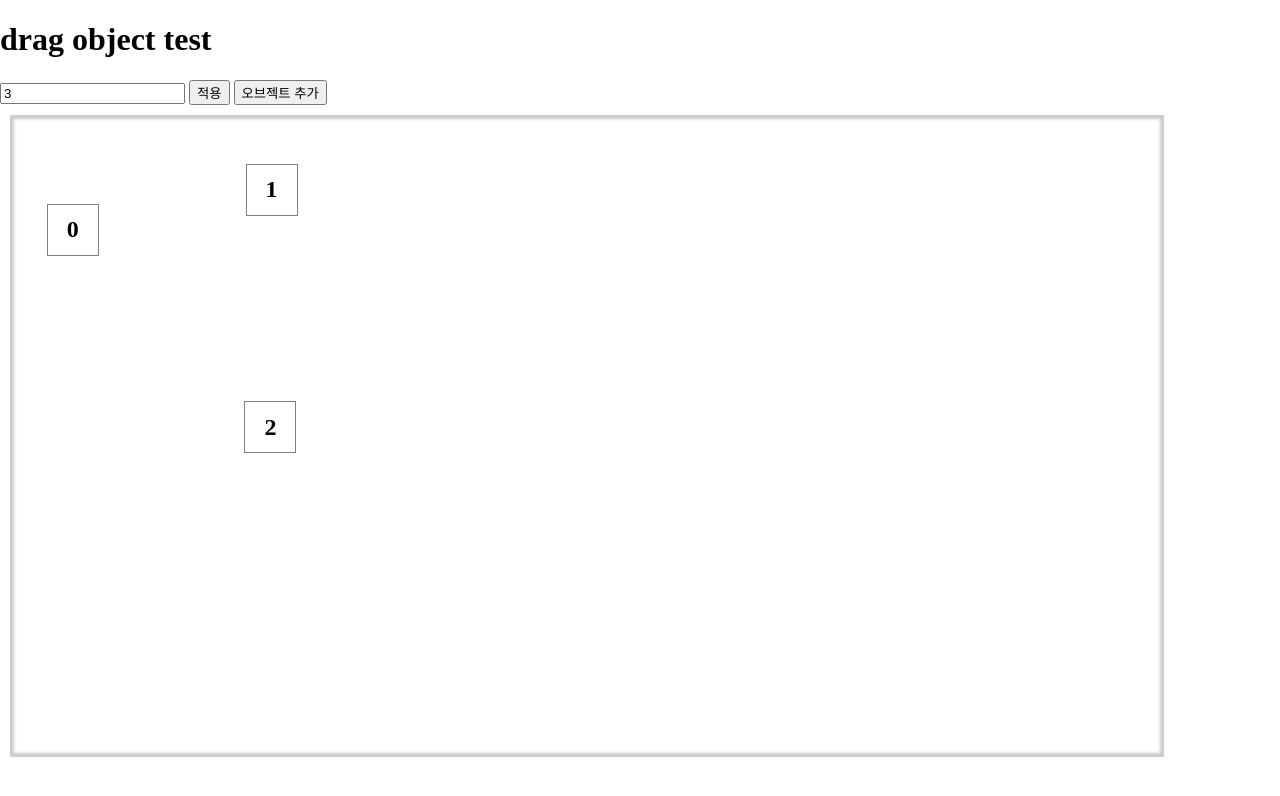
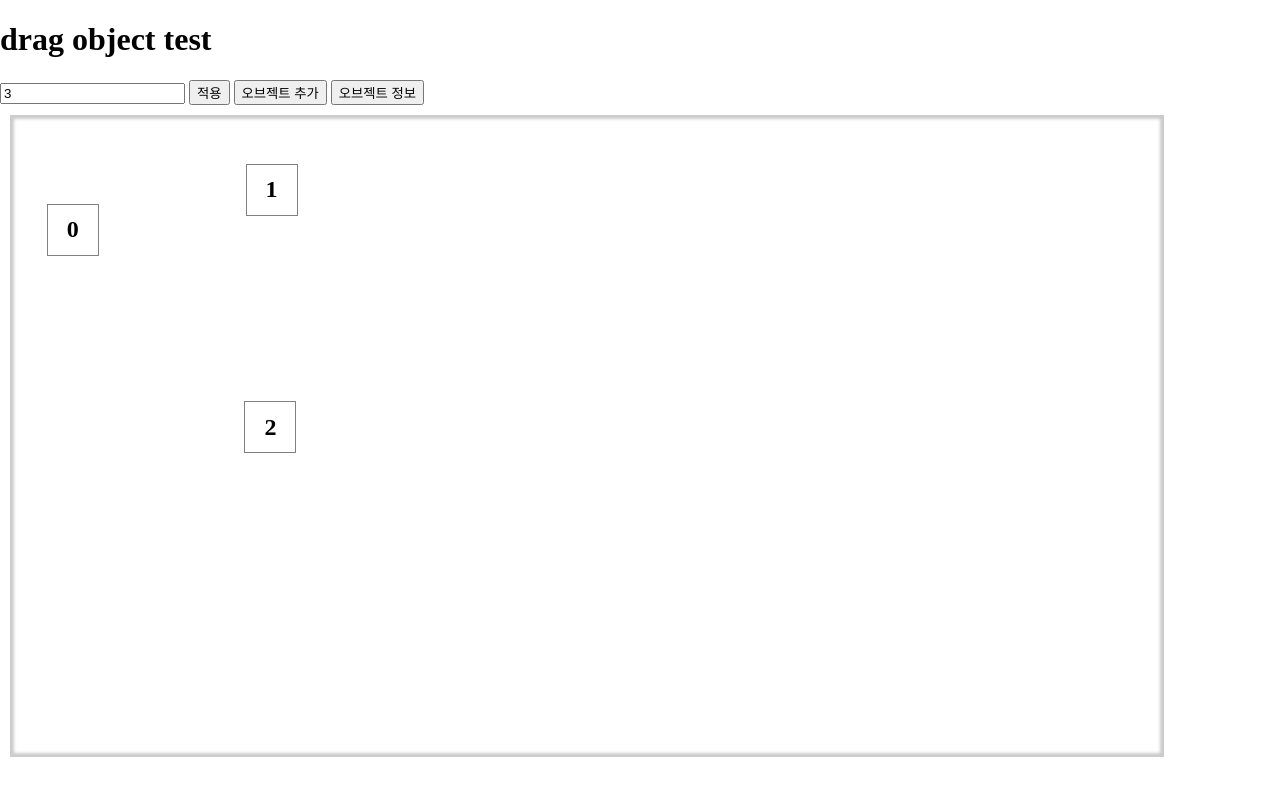
Before and after one commit to skymins04/mbti-generator, a Svelte app: page / in a window 1280 px wide. Shown: the top 796 px of the page. Built offline with nearby package versions, Linux system fonts and the light colour scheme.

Commit message:
오브젝트 정보(크기, 위치) 저장 및 출력 기능 추가

```diff
--- a/src/App.svelte
+++ b/src/App.svelte
@@ -1,7 +1,7 @@
 <!-- Draggable.svelte -->
 <script lang="ts">
   import Draggable from "./Draggable.svelte";
-  import { selectedObj } from "./stores";
+  import { selectedObj, objInfo } from "./stores";
 
   let objNum = 3;
   let objs = [];
@@ -40,6 +40,11 @@
 <input type="text" bind:value={objNum} />
 <button on:click={setComponents}>적용</button>
 <button on:click={addComponent}>오브젝트 추가</button>
+<button
+  on:click={() => {
+    console.log($objInfo);
+  }}>오브젝트 정보</button
+>
 <div
   id="viewport"
   on:click|self={() => {
--- a/src/Draggable.svelte
+++ b/src/Draggable.svelte
@@ -1,7 +1,7 @@
 <!-- Draggable.svelte -->
 <script lang="ts">
-  import { afterUpdate } from "svelte";
-  import { selectedObj } from "./stores";
+  import { afterUpdate, onMount } from "svelte";
+  import { selectedObj, objInfo } from "./stores";
 
   export let left = 30;
   export let top = 30;
@@ -46,6 +46,12 @@
         left += e.movementX;
         top += e.movementY;
       }
+      $objInfo["obj" + objId.toString()] = {
+        left: left,
+        top: top,
+        width: width,
+        height: height,
+      };
     }
   }
 
@@ -63,6 +69,15 @@
     resizing = true;
     selectedHandle = e.target.id;
   }
+
+  onMount(() => {
+    $objInfo["obj" + objId.toString()] = {
+      left: left,
+      top: top,
+      width: width,
+      height: height,
+    };
+  });
 
   afterUpdate(async () => {
     select();
--- a/src/stores.js
+++ b/src/stores.js
@@ -2,3 +2,4 @@
 import { writable } from 'svelte/store';
 
 export const selectedObj = writable('');
+export const objInfo = writable({});
```
